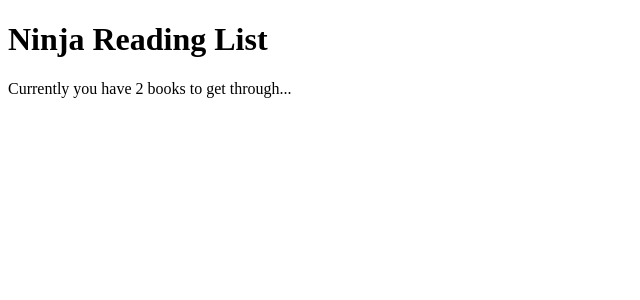
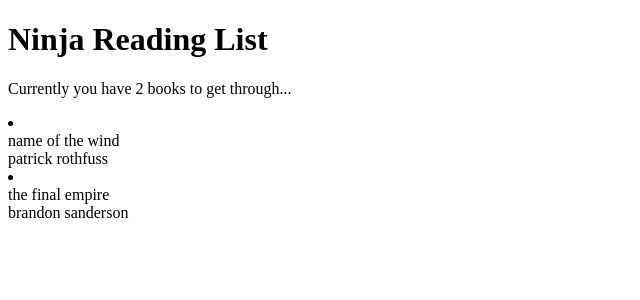
Before and after one commit to joshua-simon/react-context-app, a React (Create React App) app in the folder booklist/: page / in a window 1280 px wide. Shown: the top 300 px of the page, without its empty margins (0-640 px from the left). Built offline with nearby package versions, Linux system fonts and the light colour scheme.

Commit message:
books rendering

```diff
--- a/booklist/src/App.js
+++ b/booklist/src/App.js
@@ -1,12 +1,14 @@
 import React from 'react'
 import BookContextProvider from './contexts/BookContext'
 import NavBar from './components/NavBar'
+import BookList from './components/BookList'
 
 const App = () => {
   return(
     <div>
       <BookContextProvider>
         <NavBar/>
+        <BookList/>
       </BookContextProvider>
     </div>
   )
--- a/booklist/src/components/BookDetails.js
+++ b/booklist/src/components/BookDetails.js
@@ -0,0 +1,14 @@
+import React, { useContext } from 'react'
+import { BookContext } from '../contexts/BookContext'
+
+const BookDetails = ({book}) => {
+    const { removeBook } = useContext(BookContext)
+    return(
+        <li>
+            <div>{ book.title }</div>
+            <div>{ book.author }</div>
+        </li>
+    )
+}
+
+export default BookDetails
--- a/booklist/src/components/BookList.js
+++ b/booklist/src/components/BookList.js
@@ -0,0 +1,27 @@
+import React, { useContext } from 'react'
+import { BookContext } from '../contexts/BookContext'
+import BookDetails from './BookDetails'
+
+const BookList = () => {
+    const { books } = useContext(BookContext)
+    return books.length ? (
+        <div>
+            {
+                books.map(book => {
+                    return (
+                        <BookDetails book = {book} key = {book.id}/>
+                    )
+                })
+            }
+        </div>
+    )
+    :
+    (
+        <div>
+            No books to read. Hello free time!
+        </div>
+    )
+}
+
+
+export default BookList
```
